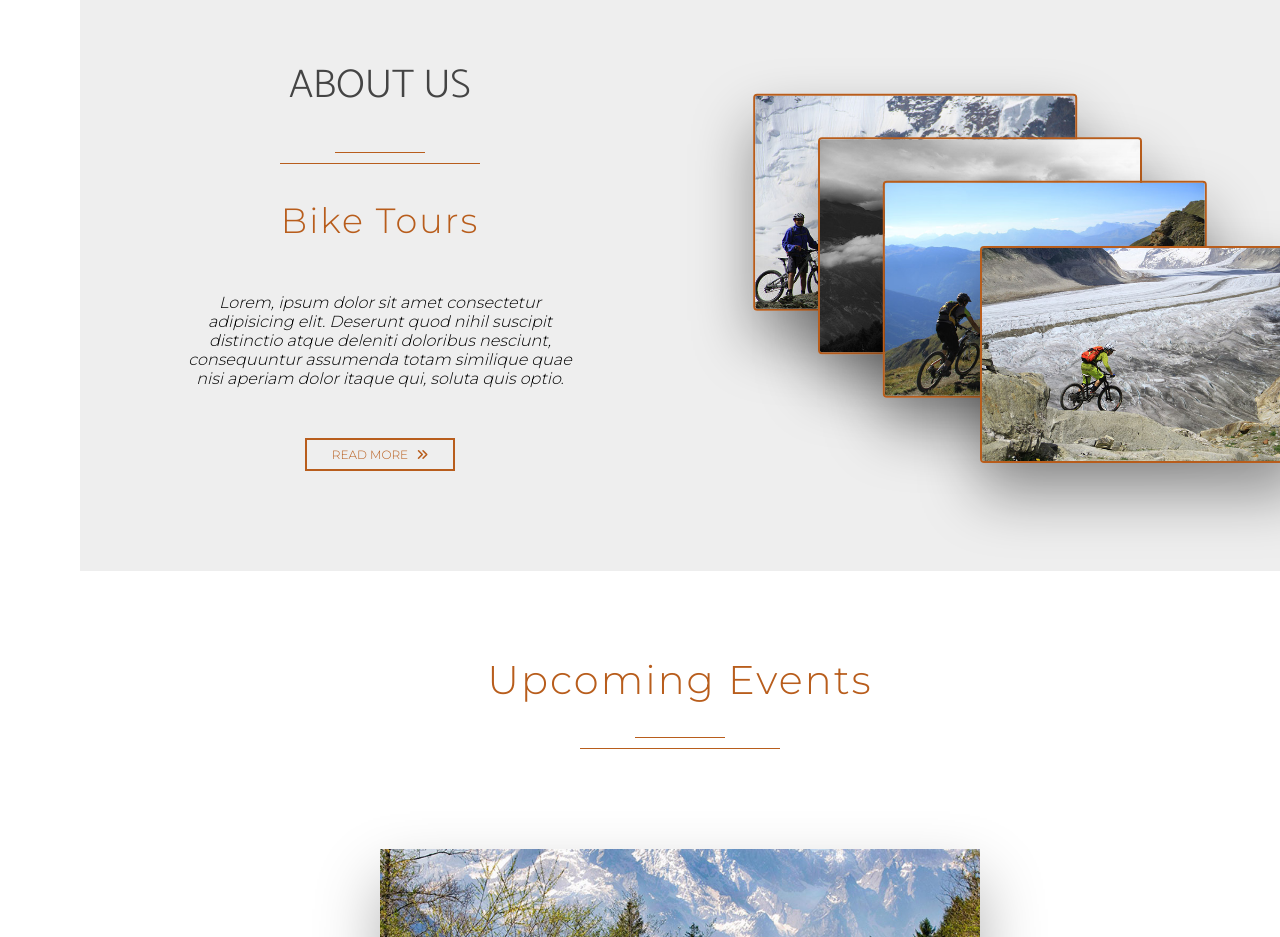
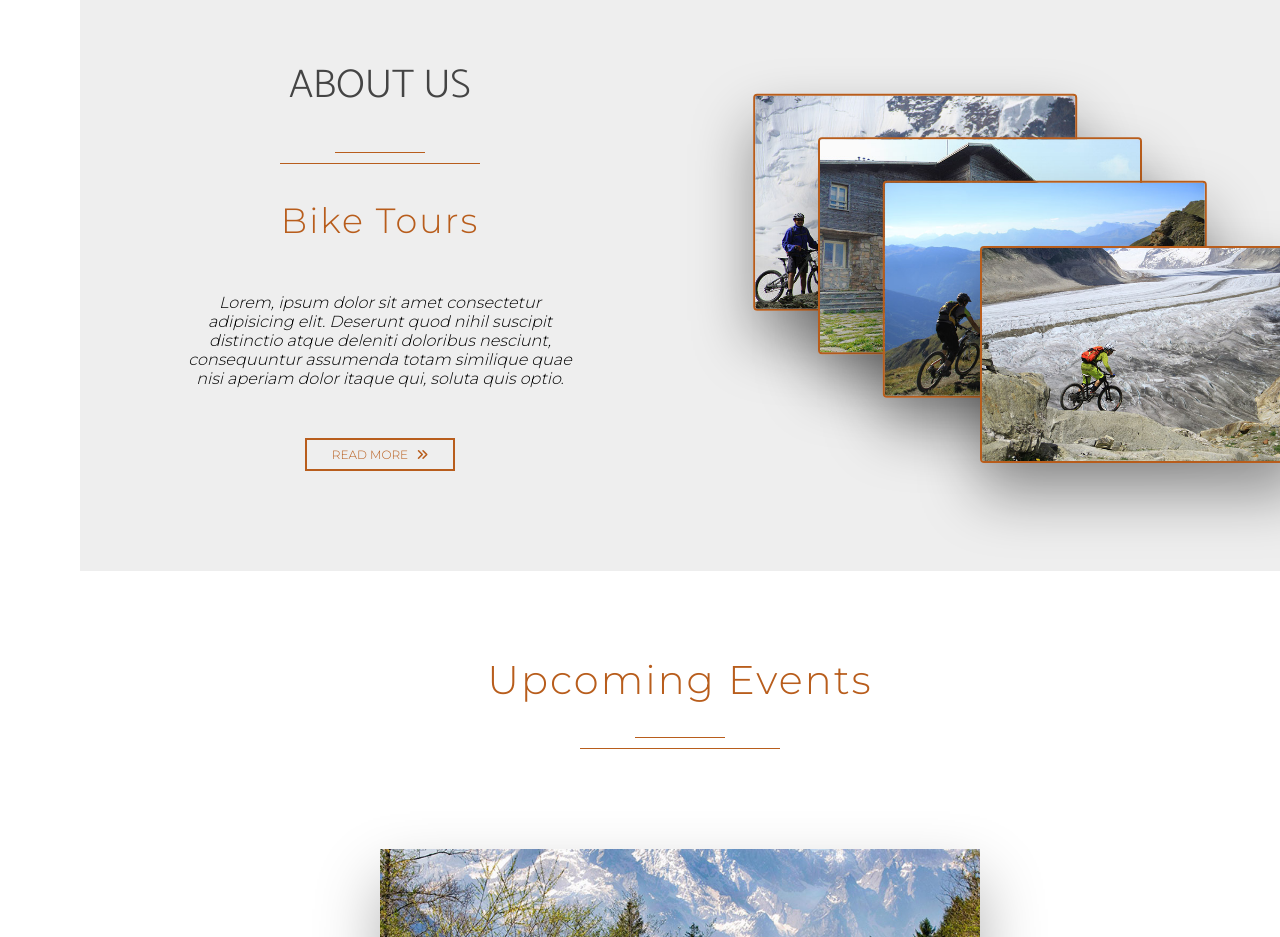
Before and after one commit to ruffryder/bike-tours, a plain HTML site: page index.html in a window 1280 px wide. Shown: the part 880-1817 px from the top of the page. Drawn offline with Linux system fonts and the light colour scheme.

Commit message:
adding a new image to about us section

```diff
--- a/index.html
+++ b/index.html
@@ -134,7 +134,7 @@
           class="image image-2"
         />
         <img
-          src="img/3.jpg"
+          src="img/14.jpg"
           alt="cycling in the mountains"
           class="image image-3"
         />
```
Also changed, not shown: img/14.jpg (added).
